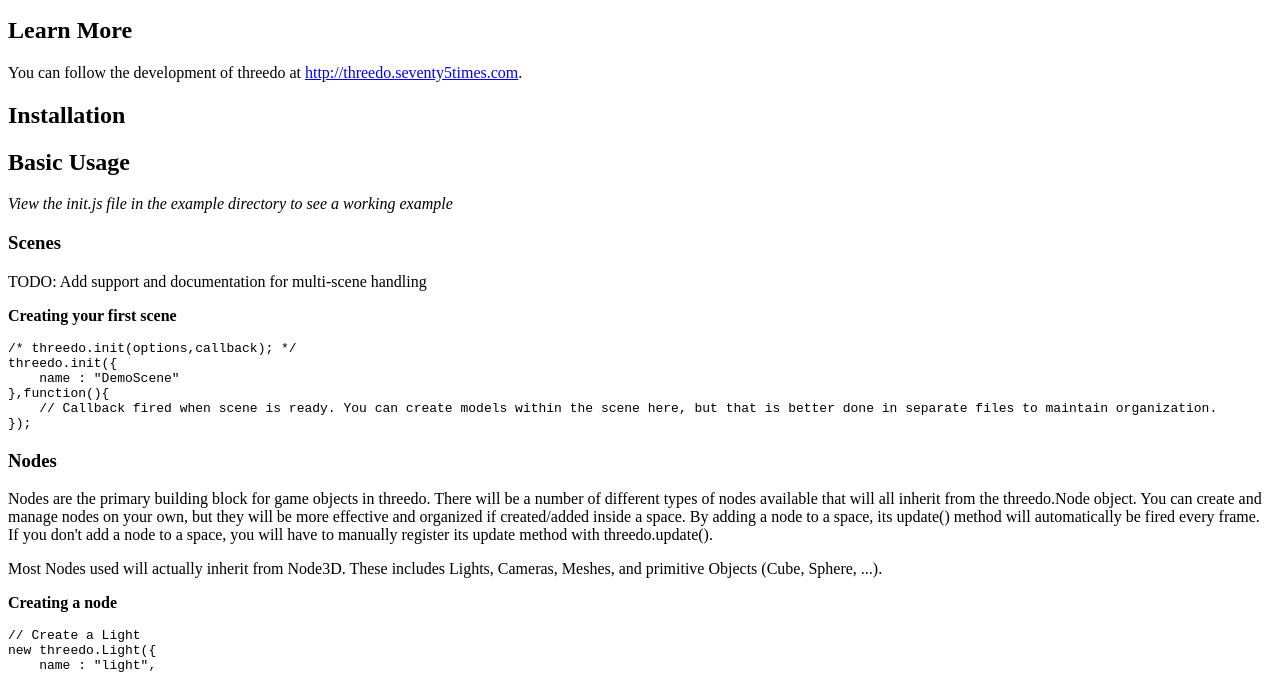
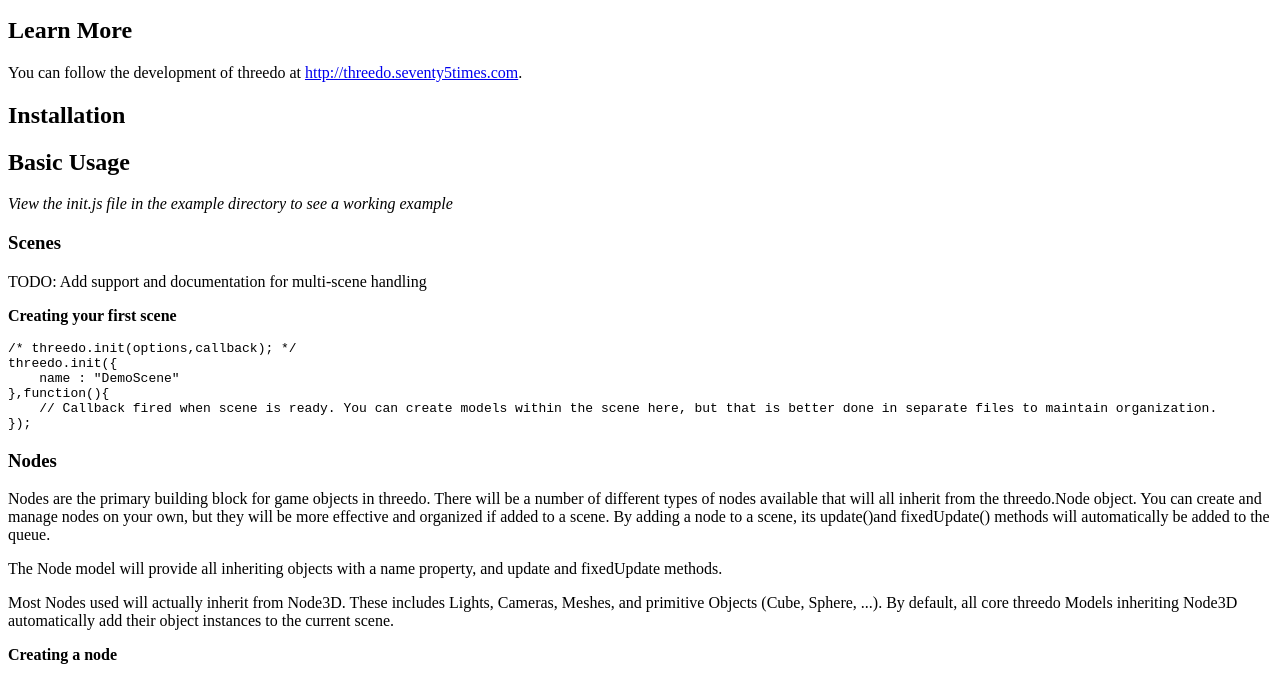
Before and after one commit to ajveach/threedo, a plain HTML site: page README.html in a window 1280 px wide. Shown: the part 101-775 px from the top of the page. Drawn offline with Linux system fonts and the light colour scheme.

Commit message:
Readme corrections

```diff
--- a/README.html
+++ b/README.html
@@ -24,8 +24,9 @@ threedo.init({
     // Callback fired when scene is ready. You can create models within the scene here, but that is better done in separate files to maintain organization.
 });
 </code></pre><h3 id="nodes">Nodes</h3>
-<p>Nodes are the primary building block for game objects in threedo. There will be a number of different types of nodes available that will all inherit from the threedo.Node object. You can create and manage nodes on your own, but they will be more effective and organized if created/added inside a space. By adding a node to a space, its update() method will automatically be fired every frame. If you don&#39;t add a node to a space, you will have to manually register its update method with threedo.update().</p>
-<p>Most Nodes used will actually inherit from Node3D. These includes Lights, Cameras, Meshes, and primitive Objects (Cube, Sphere, ...).</p>
+<p>Nodes are the primary building block for game objects in threedo. There will be a number of different types of nodes available that will all inherit from the threedo.Node object. You can create and manage nodes on your own, but they will be more effective and organized if added to a scene. By adding a node to a scene, its update()and fixedUpdate() methods will automatically be added to the queue.</p>
+<p>The Node model will provide all inheriting objects with a name property, and update and fixedUpdate methods.</p>
+<p>Most Nodes used will actually inherit from Node3D. These includes Lights, Cameras, Meshes, and primitive Objects (Cube, Sphere, ...). By default, all core threedo Models inheriting Node3D automatically add their object instances to the current scene.</p>
 <p><strong>Creating a node</strong></p>
 <pre><code>// Create a Light
 new threedo.Light({
```
Also changed, not shown: README.md.
